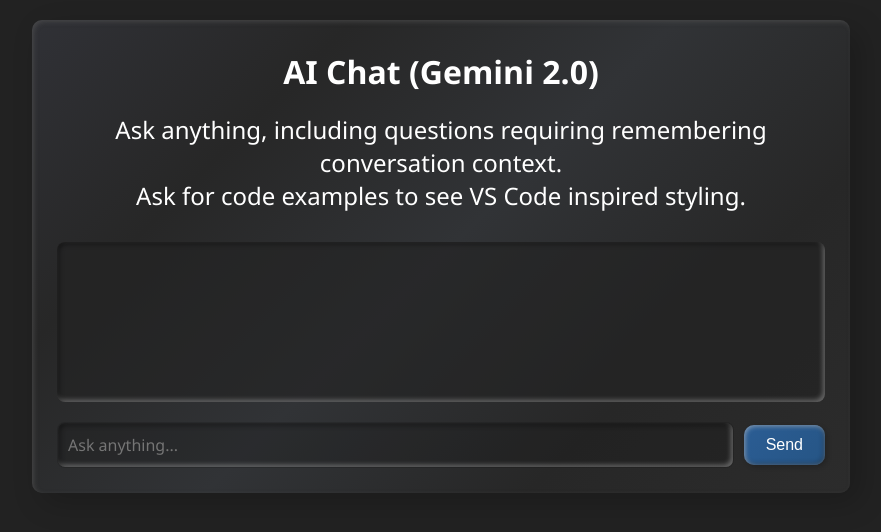
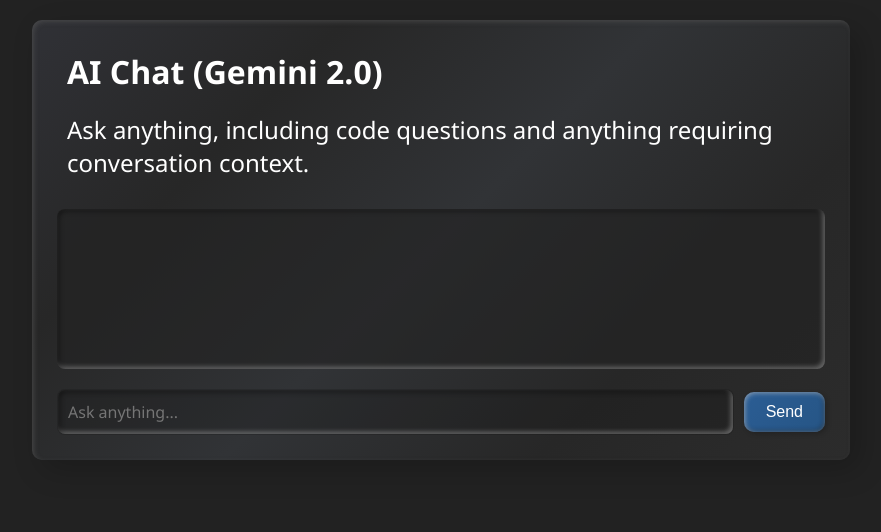
Before and after one commit to bmp713/AI-Chat-Front, a React (Create React App) app: page / in a window 1280 px wide. Shown: the top 532 px of the page, without its empty margins (199-1080 px from the left). Built offline with nearby package versions, Linux system fonts and the light colour scheme.

Commit message:
AI-Chat-Front styling

```diff
--- a/src/App.js
+++ b/src/App.js
@@ -12,8 +12,9 @@
     <div className="App">
       <div className="headers">
         <h1>AI Chat (Gemini 2.0)</h1>
-        <h2>Ask anything, including questions requiring remembering conversation context.
-          <br />Ask for code examples to see VS Code inspired styling.</h2>
+        <h2 className="text-left">Ask anything, including code questions and anything requiring conversation context.
+        </h2>
+        {/* <p>Ask for code examples to see VS Code inspired styling.</p> */}
       </div>
       <Chat messages={messages} addMessage={addMessage} />
     </div>
--- a/src/global.scss
+++ b/src/global.scss
@@ -41,7 +41,7 @@
 h1 {
     font-family: 'Segoe UI', Arial, sans-serif;
     font-weight: 700;
-    text-align: center;
+    text-align: left;
     color: #ffff;
     margin-top: 0px;
     margin-bottom: 20px;
@@ -50,10 +50,15 @@
 h2 {
     font-weight: 300;
     font-family: 'Segoe UI', Arial, sans-serif;
-    text-align: center;
+    text-align: left;
     color: #ffff;
     margin-top: 0px;
     margin-bottom: 20px;
+}
+
+p {
+    margin: 0px;
+    color: white;
 }
 
 .chat-window {
```
